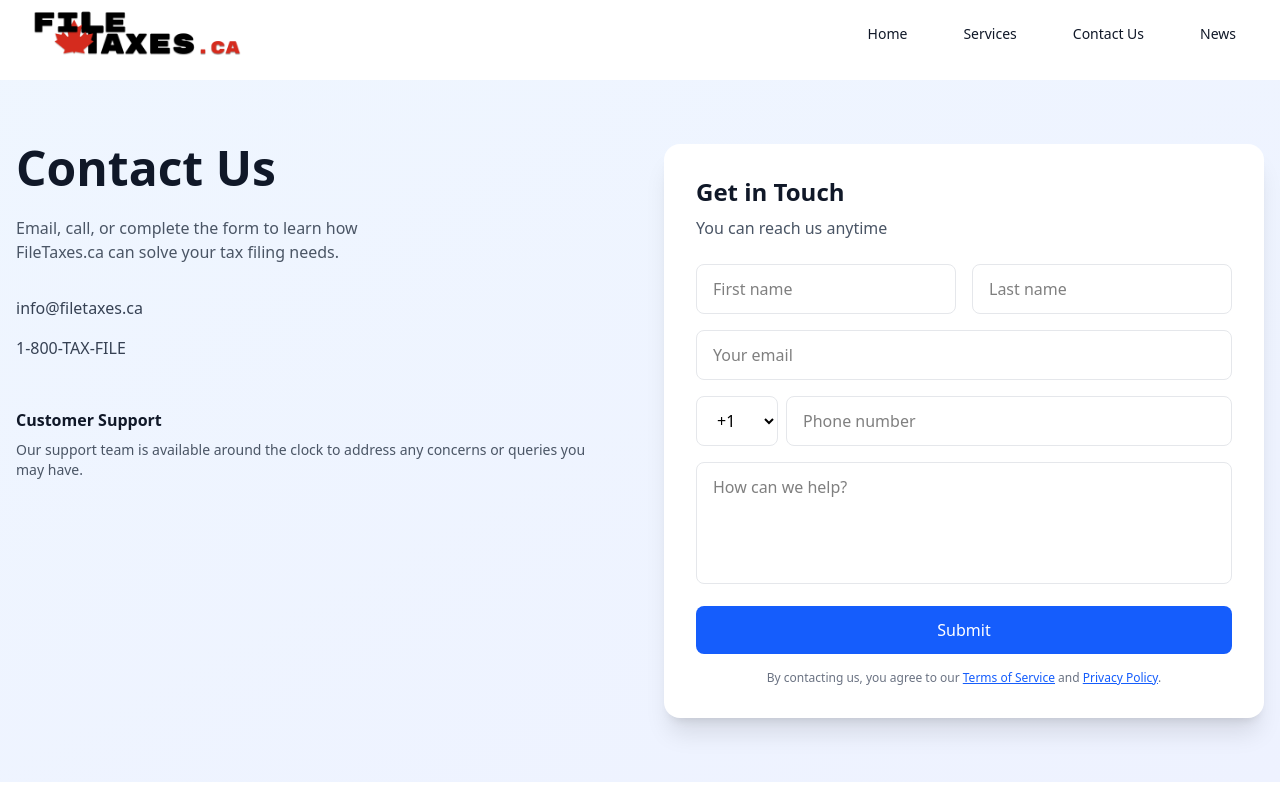
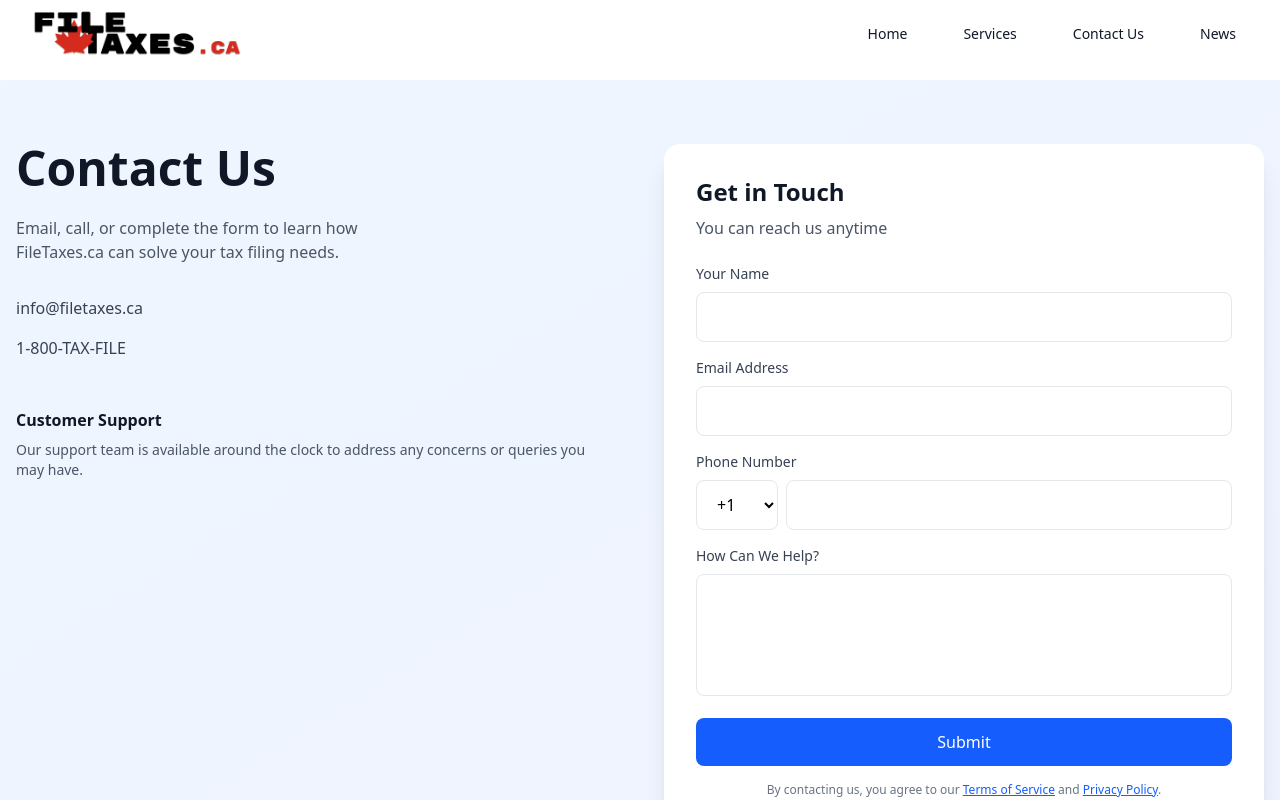
Before and after one commit to SimranDev/file-taxes-ca, a Next.js app: page /contact in a window 1280 px wide. Shown: the top 800 px of the page. Built offline with nearby package versions, Linux system fonts and the light colour scheme.

Commit message:
feat: enhance contact form with error handling and success messages

```diff
--- a/src/app/contact/page.tsx
+++ b/src/app/contact/page.tsx
@@ -1,21 +1,61 @@
 "use client";
 
-import type { Metadata } from "next";
 import { useState } from "react";
+
+type FormStatus = "idle" | "submitting" | "success" | "error";
+
+interface FormErrors {
+  field: string;
+  message: string;
+}
 
 export default function ContactPage() {
   const [formData, setFormData] = useState({
-    firstName: "",
-    lastName: "",
+    name: "",
     email: "",
     phone: "",
     message: "",
   });
+  const [status, setStatus] = useState<FormStatus>("idle");
+  const [errorMessage, setErrorMessage] = useState<string>("");
+  const [fieldErrors, setFieldErrors] = useState<FormErrors[]>([]);
 
-  const handleSubmit = (e: React.FormEvent) => {
+  const handleSubmit = async (e: React.FormEvent) => {
     e.preventDefault();
-    // Handle form submission
-    console.log("Form submitted:", formData);
+    setStatus("submitting");
+    setErrorMessage("");
+    setFieldErrors([]);
+
+    try {
+      const response = await fetch("/api/contact", {
+        method: "POST",
+        headers: {
+          "Content-Type": "application/json",
+        },
+        body: JSON.stringify(formData),
+      });
+
+      const data = await response.json();
+
+      if (!response.ok) {
+        if (data.errors) {
+          setFieldErrors(data.errors);
+        }
+        setErrorMessage(data.message || "Failed to send message. Please try again.");
+        setStatus("error");
+        return;
+      }
+
+      setStatus("success");
+      setFormData({ name: "", email: "", phone: "", message: "" });
+    } catch (error) {
+      setErrorMessage("An unexpected error occurred. Please try again later.");
+      setStatus("error");
+    }
+  };
+
+  const getFieldError = (fieldName: string) => {
+    return fieldErrors.find((err) => err.field === fieldName)?.message;
   };
 
   const handleChange = (e: React.ChangeEvent<HTMLInputElement | HTMLTextAreaElement>) => {
@@ -61,69 +101,112 @@ export default function ContactPage() {
               <h2 className="text-2xl font-bold text-gray-900 mb-2">Get in Touch</h2>
               <p className="text-gray-600 mb-6">You can reach us anytime</p>
 
+              {status === "success" && (
+                <div className="mb-6 p-4 bg-green-50 border border-green-200 rounded-lg">
+                  <p className="text-green-800 font-medium">Message sent successfully!</p>
+                  <p className="text-green-700 text-sm mt-1">Thank you for contacting us. We&apos;ll get back to you soon.</p>
+                </div>
+              )}
+
+              {status === "error" && errorMessage && (
+                <div className="mb-6 p-4 bg-red-50 border border-red-200 rounded-lg">
+                  <p className="text-red-800 font-medium">Failed to send message</p>
+                  <p className="text-red-700 text-sm mt-1">{errorMessage}</p>
+                </div>
+              )}
+
               <form onSubmit={handleSubmit} className="space-y-4">
-                <div className="grid grid-cols-2 gap-4">
+                <div>
+                  <label htmlFor="name" className="block text-sm font-medium text-gray-700 mb-2">
+                    Your Name
+                  </label>
                   <input
                     type="text"
-                    name="firstName"
-                    placeholder="First name"
-                    value={formData.firstName}
+                    id="name"
+                    name="name"
+                    value={formData.name}
                     onChange={handleChange}
-                    className="px-4 py-3 border border-gray-200 rounded-lg focus:outline-none focus:ring-2 focus:ring-blue-500 focus:border-transparent"
+                    className={`w-full px-4 py-3 border rounded-lg focus:outline-none focus:ring-2 focus:ring-blue-500 focus:border-transparent ${
+                      getFieldError("name") ? "border-red-300 bg-red-50" : "border-gray-200"
+                    }`}
                     required
+                    disabled={status === "submitting"}
                   />
-                  <input
-                    type="text"
-                    name="lastName"
-                    placeholder="Last name"
-                    value={formData.lastName}
-                    onChange={handleChange}
-                    className="px-4 py-3 border border-gray-200 rounded-lg focus:outline-none focus:ring-2 focus:ring-blue-500 focus:border-transparent"
-                    required
-                  />
+                  {getFieldError("name") && <p className="mt-1 text-sm text-red-600">{getFieldError("name")}</p>}
                 </div>
 
+                <div>
+                  <label htmlFor="email" className="block text-sm font-medium text-gray-700 mb-2">
+                    Email Address
+                  </label>
                   <input
                     type="email"
+                    id="email"
                     name="email"
-                  placeholder="Your email"
                     value={formData.email}
                     onChange={handleChange}
-                  className="w-full px-4 py-3 border border-gray-200 rounded-lg focus:outline-none focus:ring-2 focus:ring-blue-500 focus:border-transparent"
+                    className={`w-full px-4 py-3 border rounded-lg focus:outline-none focus:ring-2 focus:ring-blue-500 focus:border-transparent ${
+                      getFieldError("email") ? "border-red-300 bg-red-50" : "border-gray-200"
+                    }`}
                     required
+                    disabled={status === "submitting"}
                   />
+                  {getFieldError("email") && <p className="mt-1 text-sm text-red-600">{getFieldError("email")}</p>}
+                </div>
 
+                <div>
+                  <label htmlFor="phone" className="block text-sm font-medium text-gray-700 mb-2">
+                    Phone Number
+                  </label>
                   <div className="flex gap-2">
-                  <select className="px-4 py-3 border border-gray-200 rounded-lg focus:outline-none focus:ring-2 focus:ring-blue-500 focus:border-transparent">
+                    <select
+                      className="px-4 py-3 border border-gray-200 rounded-lg focus:outline-none focus:ring-2 focus:ring-blue-500 focus:border-transparent"
+                      disabled={status === "submitting"}
+                    >
                       <option>+1</option>
                       <option>+44</option>
                       <option>+91</option>
                     </select>
                     <input
                       type="tel"
+                      id="phone"
                       name="phone"
-                    placeholder="Phone number"
                       value={formData.phone}
                       onChange={handleChange}
-                    className="flex-1 px-4 py-3 border border-gray-200 rounded-lg focus:outline-none focus:ring-2 focus:ring-blue-500 focus:border-transparent"
+                      className={`flex-1 px-4 py-3 border rounded-lg focus:outline-none focus:ring-2 focus:ring-blue-500 focus:border-transparent ${
+                        getFieldError("phone") ? "border-red-300 bg-red-50" : "border-gray-200"
+                      }`}
+                      disabled={status === "submitting"}
                     />
                   </div>
+                  {getFieldError("phone") && <p className="mt-1 text-sm text-red-600">{getFieldError("phone")}</p>}
+                </div>
 
+                <div>
+                  <label htmlFor="message" className="block text-sm font-medium text-gray-700 mb-2">
+                    How Can We Help?
+                  </label>
                   <textarea
+                    id="message"
                     name="message"
-                  placeholder="How can we help?"
                     value={formData.message}
                     onChange={handleChange}
                     rows={4}
-                  className="w-full px-4 py-3 border border-gray-200 rounded-lg focus:outline-none focus:ring-2 focus:ring-blue-500 focus:border-transparent resize-none"
+                    className={`w-full px-4 py-3 border rounded-lg focus:outline-none focus:ring-2 focus:ring-blue-500 focus:border-transparent resize-none ${
+                      getFieldError("message") ? "border-red-300 bg-red-50" : "border-gray-200"
+                    }`}
                     required
+                    disabled={status === "submitting"}
                   ></textarea>
+                  {getFieldError("message") && <p className="mt-1 text-sm text-red-600">{getFieldError("message")}</p>}
+                </div>
 
                 <button
                   type="submit"
-                  className="w-full bg-blue-600 text-white py-3 rounded-lg font-medium hover:bg-blue-700 transition-colors"
+                  disabled={status === "submitting"}
+                  className="w-full bg-blue-600 text-white py-3 rounded-lg font-medium hover:bg-blue-700 transition-colors disabled:opacity-50 disabled:cursor-not-allowed"
                 >
-                  Submit
+                  {status === "submitting" ? "Sending..." : "Submit"}
                 </button>
 
                 <p className="text-xs text-center text-gray-500">
```
Lines whose indentation alone changed are shown as unchanged.
